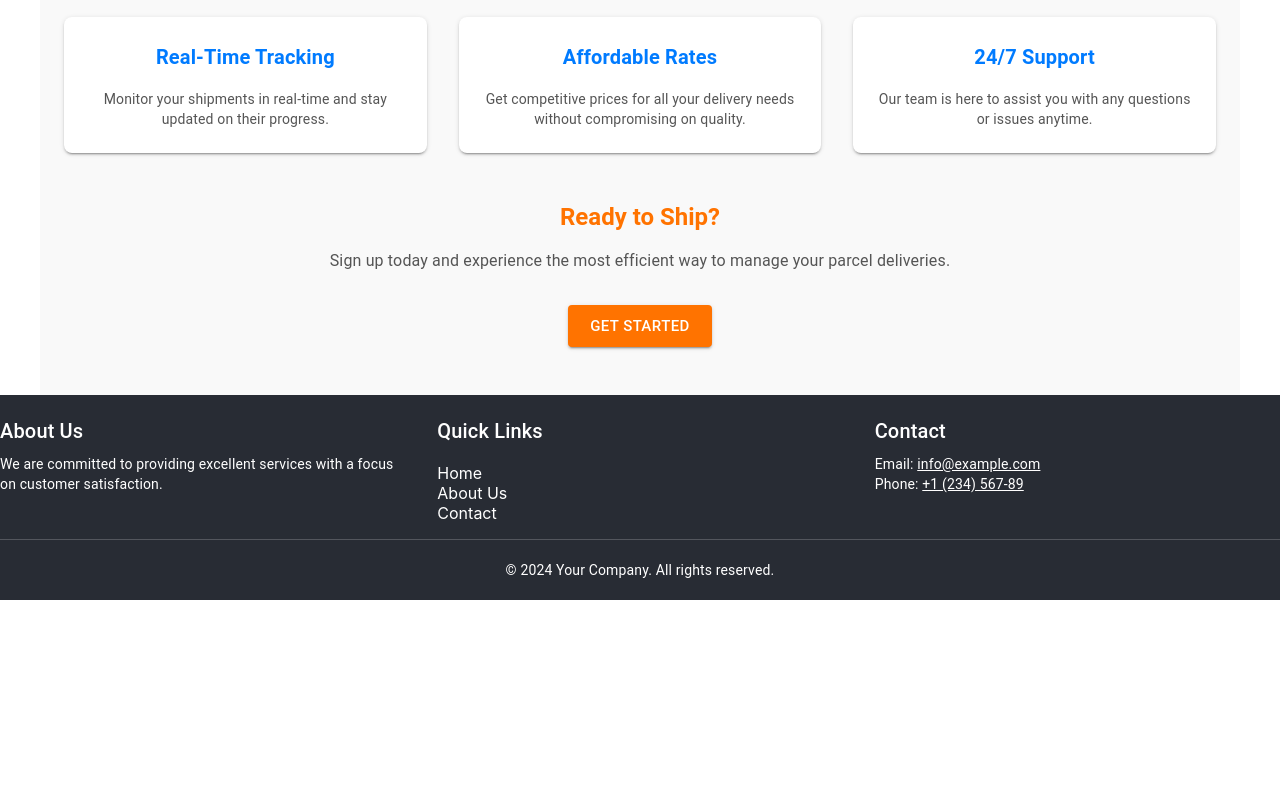
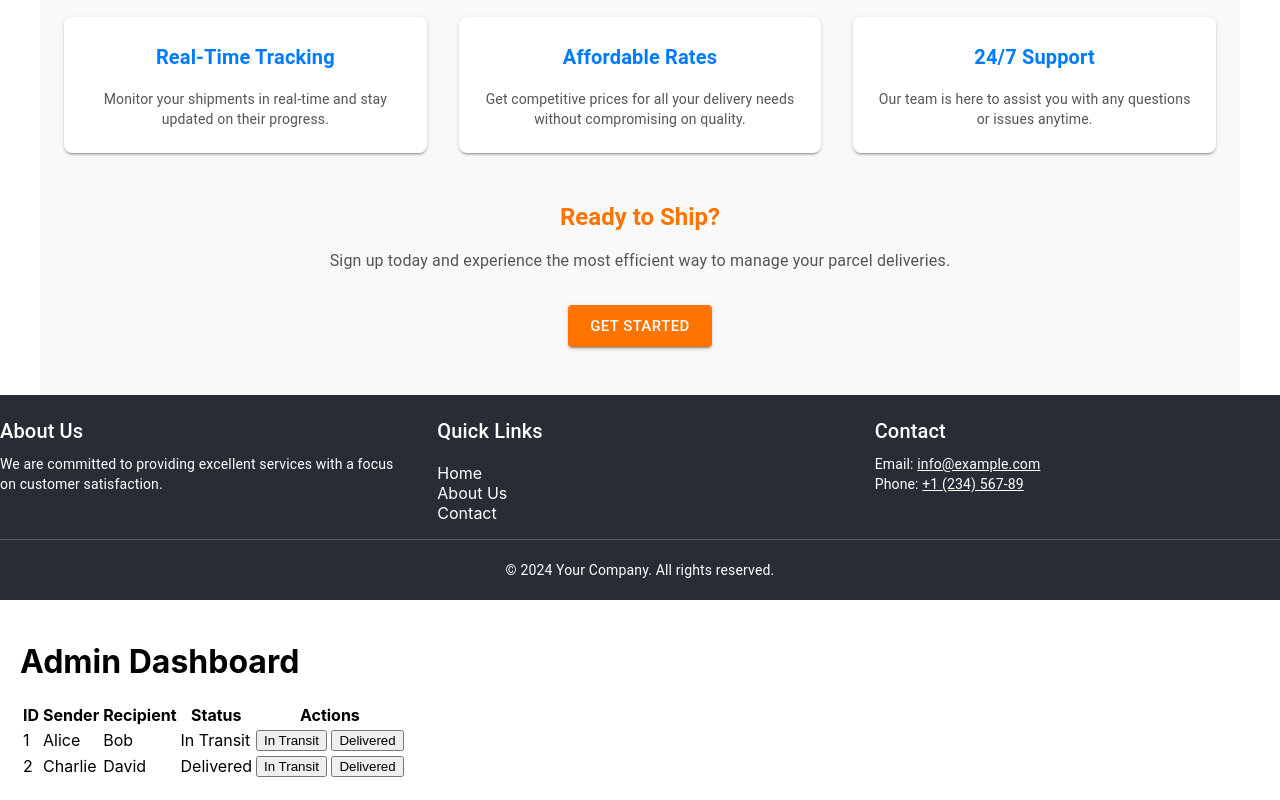
Before and after one commit to BenyBen1/SENDIT, a React (Create React App) app: page / in a window 1280 px wide. Shown: the part 253-1053 px from the top of the page. Before the commit the page ends 853 px from the top, so only its background shows below. Built offline with nearby package versions, Linux system fonts and the light colour scheme.

Commit message:
add admin page

```diff
--- a/package.json
+++ b/package.json
@@ -15,7 +15,7 @@
     "react-dom": "^18.3.1",
     "react-icons": "^5.3.0",
     "react-router-dom": "^7.0.1",
-    "react-scripts": "^5.0.1",
+    "react-scripts": "^3.0.1",
     "web-vitals": "^2.1.4"
   },
   "scripts": {
--- a/src/App.js
+++ b/src/App.js
@@ -1,10 +1,12 @@
 import React from 'react';
 import HomePage from './Pages/homepage';
+import AdminPage from 'src/Pages/AdminPage'
 
 function App() {
   return (
     <div className="App">
       <HomePage />
+      <AdminPage/>
     </div>
   );
 }
--- /dev/null
+++ b/src/Pages/AdminPage.js
@@ -0,0 +1,62 @@
+import React, { useState } from "react";
+import { Table, Button } from "reactstrap";
+
+const AdminPage = () => {
+  const [parcels, setParcels] = useState([
+    { id: 1, sender: "Alice", recipient: "Bob", status: "In Transit" },
+    { id: 2, sender: "Charlie", recipient: "David", status: "Delivered" },
+  ]);
+
+  const updateStatus = (id, status) => {
+    setParcels(
+      parcels.map((parcel) =>
+        parcel.id === id ? { ...parcel, status } : parcel
+      )
+    );
+  };
+
+  return (
+    <div style={{ padding: "20px" }}>
+      <h1>Admin Dashboard</h1>
+      <Table bordered>
+        <thead>
+          <tr>
+            <th>ID</th>
+            <th>Sender</th>
+            <th>Recipient</th>
+            <th>Status</th>
+            <th>Actions</th>
+          </tr>
+        </thead>
+        <tbody>
+          {parcels.map((parcel) => (
+            <tr key={parcel.id}>
+              <td>{parcel.id}</td>
+              <td>{parcel.sender}</td>
+              <td>{parcel.recipient}</td>
+              <td>{parcel.status}</td>
+              <td>
+                <Button
+                  color="primary"
+                  size="sm"
+                  onClick={() => updateStatus(parcel.id, "In Transit")}
+                >
+                  In Transit
+                </Button>{" "}
+                <Button
+                  color="success"
+                  size="sm"
+                  onClick={() => updateStatus(parcel.id, "Delivered")}
+                >
+                  Delivered
+                </Button>
+              </td>
+            </tr>
+          ))}
+        </tbody>
+      </Table>
+    </div>
+  );
+};
+
+export default AdminPage;
```
Also changed, not shown: 1 other file (tests, documents, lock files or other folders).
